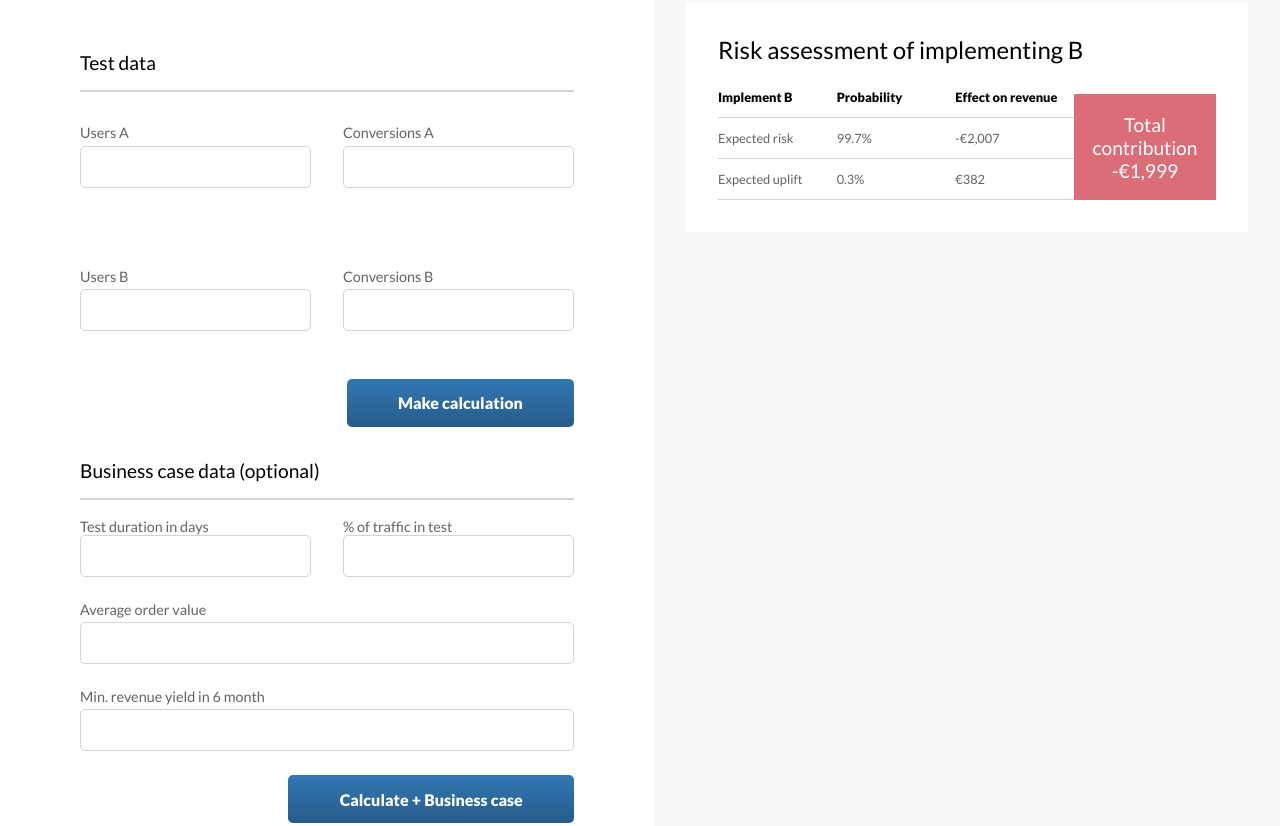
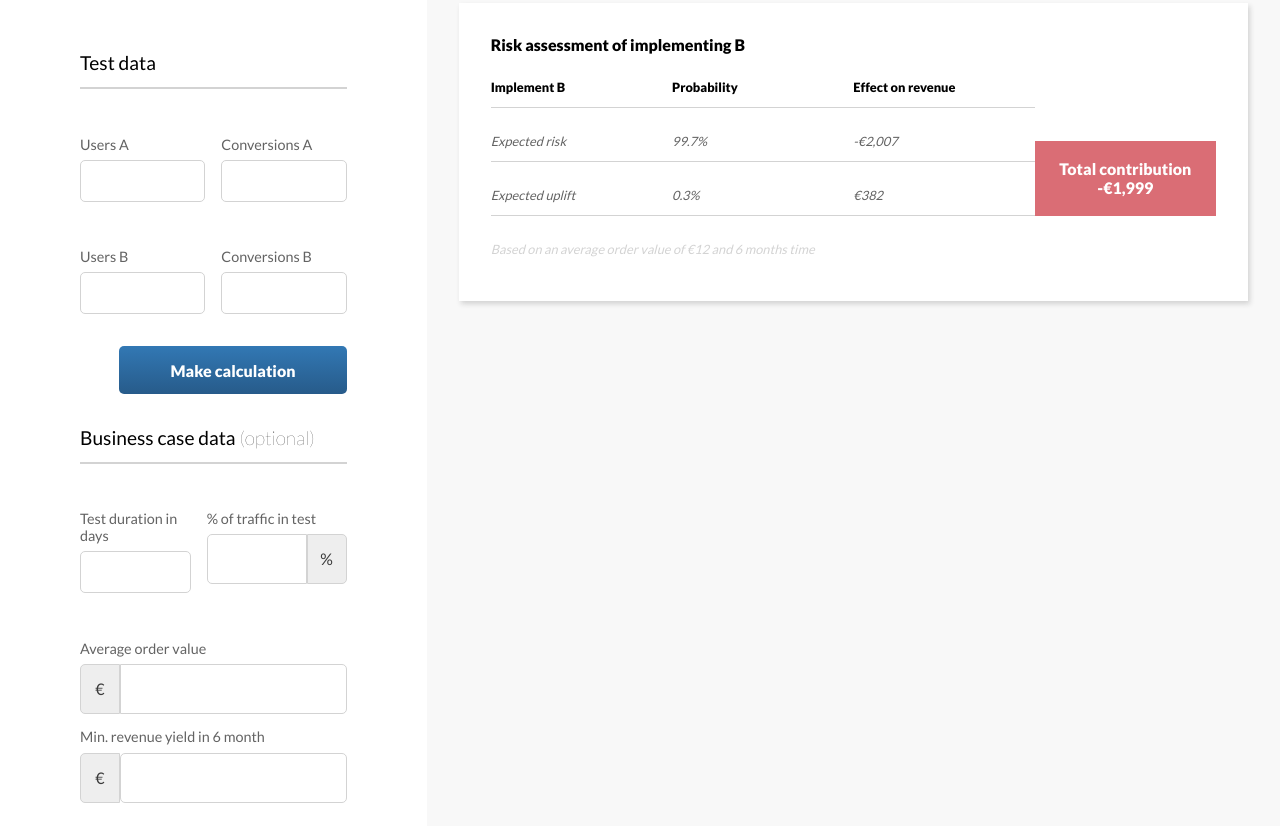
Before and after one commit to Petersonvaladao/AB-test-tool, a plain HTML site: page index.html in a window 1280 px wide. Shown: the part 396-1222 px from the top of the page. Drawn offline with Linux system fonts and the light colour scheme.

Commit message:
add icon before input field

```diff
--- a/index.html
+++ b/index.html
@@ -60,32 +60,40 @@
 
 
       <div class="bussinessCase-area">
-        <h2 class="input-title">Business case data <span>(optional)</span></h2>
+        <h2 class="input-title">Business case data <span class="light-span">(optional)</span></h2>
         <hr>
         <div class="input-area">
-          <div>
+          <div class="input-area-colum">
             <label for="testDuration">Test duration in days</label>
             <input type="text" id="testDuration">
           </div>
-          <div>
+          <div class="input-area-colum">
             <label for="trafficPercent">% of traffic in test</label>
-            <input type="text" id="trafficPercent">
+            <div class="input-field">
+              <input class="input-field-end" type="text" id="trafficPercent">
+              <span class="input-icon-end">%</span>
+            </div>
           </div>
         </div>
 
 
         <div class="input-area-colum">
           <label for="averageValue">Average order value</label>
-          <input type="text" id="averageValue">
+          <div class="input-field">
+            <span class="input-icon">€</span>
+            <input class="input-field" type="text" id="averageValue">
+          </div>
         </div>
 
         <div class="input-area-colum">
           <label for="minRevenue">Min. revenue yield in 6 month</label>
-          <input type="text" id="minRevenue">
+          <div class="input-field">
+            <span class="input-icon">€</span>
+            <input type="text" id="minRevenue">
+          </div>
         </div>
       </div>
       <button class="btn">Calculate + Business case</button>
-
     </form>
 
 
@@ -113,6 +121,7 @@
             <h2>-€1,999</h2>
           </div>
         </div>
+        <p>Based on an average order value of €12 and 6 months time</p>
       </div>
 
 
--- a/style.css
+++ b/style.css
@@ -19,12 +19,22 @@ a:visited {
   font-weight: bold;
   color: #fff;
   padding: .9em 3.2em;
+
   border: none;
   border-radius: 5px;
   background: rgb(50,120,180);
   background: linear-gradient(180deg, rgba(50,120,180,1) 0%, rgba(39,91,138,1) 100%);
   cursor: pointer;
   align-self: flex-end;
+}
+
+.btn:hover {
+  background: rgb(50,120,180);
+  background: linear-gradient(180deg, rgba(50,120,180,1) 0, rgba(0,20,138,1) 100%);
+}
+
+.light-span {
+  font-weight: lighter;
 }
 
 .nav-bar {
@@ -69,7 +79,6 @@ a:visited {
 main {
   display: grid;
   grid-template-columns: 1fr 2fr;
-
 }
 
 .user-input {
@@ -84,36 +93,71 @@ main {
 
 hr {
   border: 1px solid lightgrey;
-  margin-top: 1em;
+  margin-top: .8em;
+  margin-bottom: 2em;
+}
+
+.input-field {
+  display: flex;
+  width: 100%;
 }
 
 input {
-  padding: .9em 3em;
+  width: 100%;
+  padding: .9em 0;
   border: 1.9px solid lightgray;
   border-radius: 5px;
+}
+
+.input-field {
+  border-radius: 0 5px 5px 0;
+}
+
+.input-field-end {
+  border-radius: 5px 0 0 5px;
+}
+
+.input-icon {
+  min-width: 40px;
+  border-radius: 5px 0 0 5px;
+  background-color: #EEEEEE;
+  text-align: center;
+  line-height: 3rem;
+  color: #3B3B3B;
+  border: 1.9px solid lightgray;
+}
+
+.input-icon-end {
+  min-width: 40px;
+  border-radius: 0 5px 5px 0;
+  background-color: #EEEEEE;
+  text-align: center;
+  line-height: 3rem;
+  color: #3B3B3B;
+  border: 1.9px solid lightgray;
 }
 
 label {
   color: #636363;
   font-size: .9rem;
-  margin-bottom: .3em;
+  margin: 1em 0 .5em 0;
 }
 
 .input-area {
   display: flex;
-  margin: 1em 0 1.5em 0;
   justify-content: space-between;
-  gap: 2em;
+  gap: 1em;
+  margin-bottom: 2em;
 }
 
 .input-area-colum {
   display: flex;
   flex-direction: column;
-  margin: 1em 0 1.5em 0;
 }
 
 .bussinessCase-area {
   margin-top: 2em;
+  margin-bottom: 2em;
 }
 
 .graph-area {
@@ -124,6 +168,20 @@ label {
 .graph-card {
   padding: 2em;
   background-color: #fff;
+  box-shadow: 2px 3px 5px lightgray;
+}
+
+.graph-card h2 {
+  font-size: 1rem;
+  font-weight: bold;
+}
+
+.graph-card p {
+  font-size: .8rem;
+  line-height: 2.5rem;
+  font-style: italic;
+  color: lightgray;
+  margin-top: 1em;
 }
 
 .card-table {
@@ -134,7 +192,6 @@ label {
 .card-table h3 {
   font-size: .8rem;
   line-height: 2.5rem;
-
   font-weight: bold;
   margin-top: 1em;
   border-bottom: 1px solid lightgray;
```
